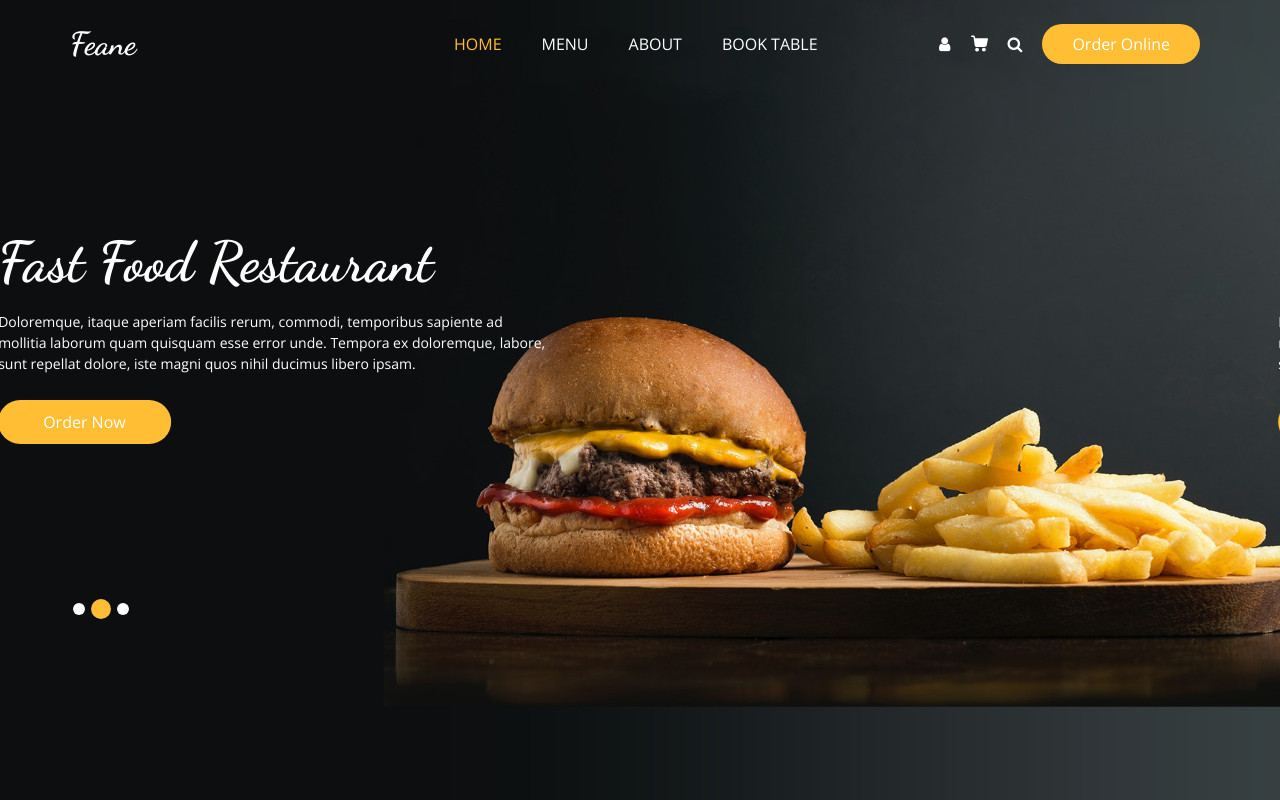
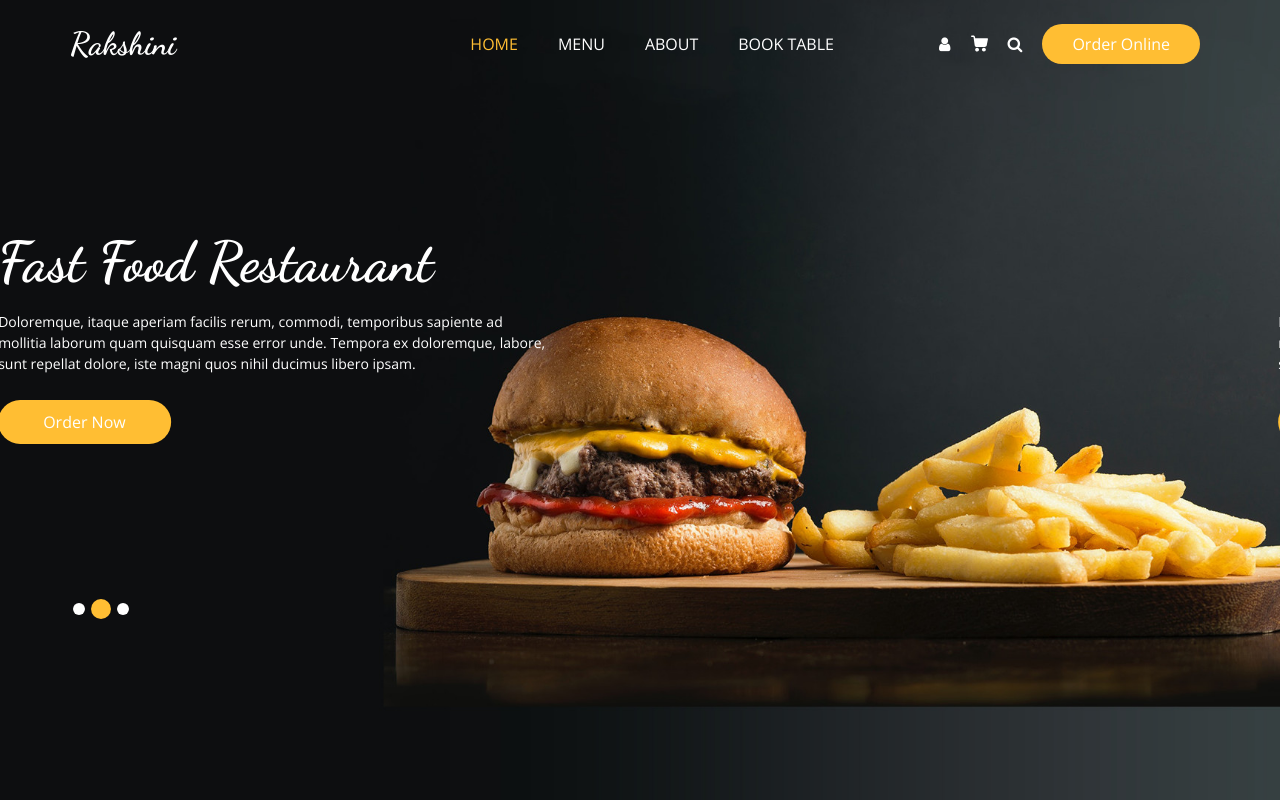
Before and after one commit to Rakshinir/projects, a plain HTML site: page index.html in a window 1280 px wide. Shown: the top 800 px of the page. Drawn offline with nearby package versions, Linux system fonts and the light colour scheme; some packages are replaced by stand-ins of ours.

Commit message:
my first update

```diff
--- a/index.html
+++ b/index.html
@@ -44,7 +44,7 @@
         <nav class="navbar navbar-expand-lg custom_nav-container ">
           <a class="navbar-brand" href="index.html">
             <span>
-              Feane
+              Rakshini
             </span>
           </a>
 
```
